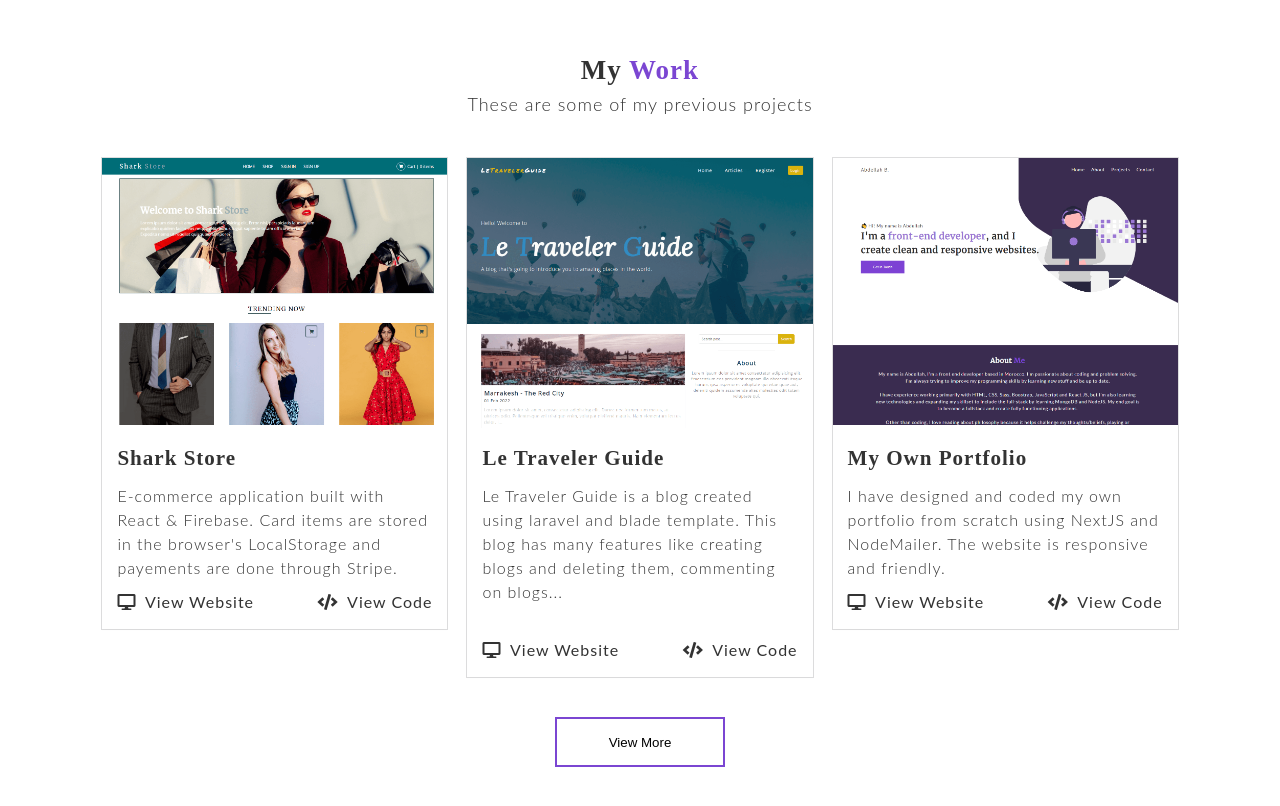
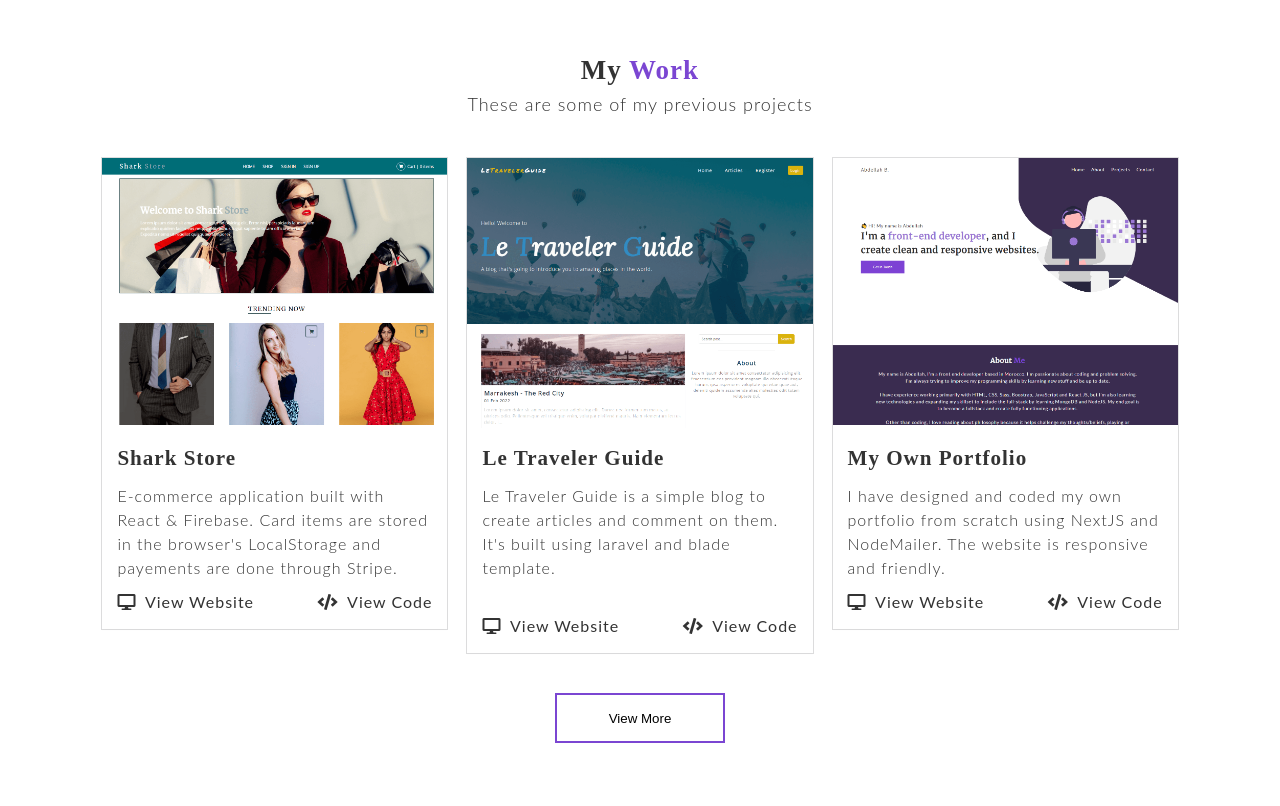
Before and after one commit to AbdellahBahsine/portfolio, a Next.js app: page /components/work/work.component in a window 1280 px wide. Shown: the top 806 px of the page. Built offline with nearby package versions, Linux system fonts and the light colour scheme.

Commit message:
changed project description

```diff
--- a/pages/components/work/work.component.jsx
+++ b/pages/components/work/work.component.jsx
@@ -33,7 +33,7 @@ const Work = () => {
                         </div>
                         <div className={styles.card__content}>
                             <h3 className={styles.card__title}>Le Traveler Guide</h3>
-                            <p className={styles.card__text}>Le Traveler Guide is a blog created using laravel and blade template. This blog has many features like creating blogs and deleting them, commenting on blogs...<br/><br/></p>
+                            <p className={styles.card__text}>Le Traveler Guide is a simple blog to create articles and comment on them. It's built using laravel and blade template.<br/><br/></p>
                             <div className={styles.card__buttons}>
                                 <a className={styles.card__button} href="https://le-traveler-guide.herokuapp.com/" target="_blank"><i className={`${styles.icon} fas fa-desktop`}></i> View Website</a>
                                 <a className={styles.card__button} href="https://github.com/AbdellahBahsine/le-traveler-guide" target="_blank"><i className={`${styles.icon} fas fa-code`}></i> View Code</a>
--- a/pages/projects/index.js
+++ b/pages/projects/index.js
@@ -40,7 +40,7 @@ const Projects = () => {
                             </div>
                             <div className={styles.card__content}>
                                 <h3 className={styles.card__title}>Le Traveler Guide</h3>
-                                <p className={styles.card__text}>Le Traveler Guide is a blog created using laravel and blade template. This blog has many features like creating blogs and deleting them, commenting on blogs... <br/><br/></p>
+                                <p className={styles.card__text}>Le Traveler Guide is a simple blog to create articles and comment on them. It's built using laravel and blade template. <br/><br/></p>
                                 <div className={styles.card__buttons}>
                                     <a className={styles.card__button} href="https://le-traveler-guide.herokuapp.com/" target="_blank"><i className={`${styles.icon} fas fa-desktop`}></i> View Website</a>
                                     <a className={styles.card__button} href="https://github.com/AbdellahBahsine/le-traveler-guide" target="_blank"><i className={`${styles.icon} fas fa-code`}></i> View Code</a>
```
